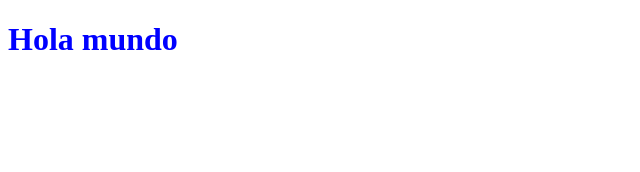
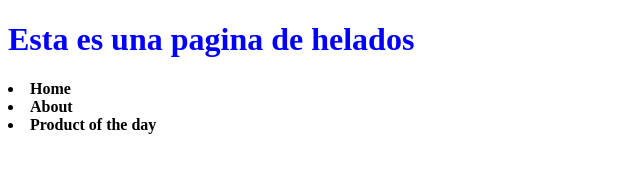
Before and after one commit to JorgeTeMa/madeinphone, a plain HTML site: page index.html in a window 1280 px wide. Shown: the whole page, without its empty margins (0-640 px from the left). Drawn offline with Linux system fonts and the light colour scheme.

Commit message:
"new Home bar" Please enter the commit message for your changes. Lines starting

```diff
--- a/index.html
+++ b/index.html
@@ -10,7 +10,15 @@
 		href="style.css"/>
 	</head>
 	<body>
-		<h1>Hola mundo</h1>
+		<h1> Esta es una pagina de helados</h1>
+		<b>
+			<li type="text" class="lista">Home
+			</li>
+			<li type="text" class="lista">About
+                        </li>
+			<li type="text" class="lista">Product of the day
+                        </li>
+		</b>
 	</body>
 </html
 >
--- a/style.css
+++ b/style.css
@@ -1,3 +1,8 @@
 h1 {
 	color: #0000ff;
 }
+.lista {
+	background_color: #ffffd0
+
+
+}
```
